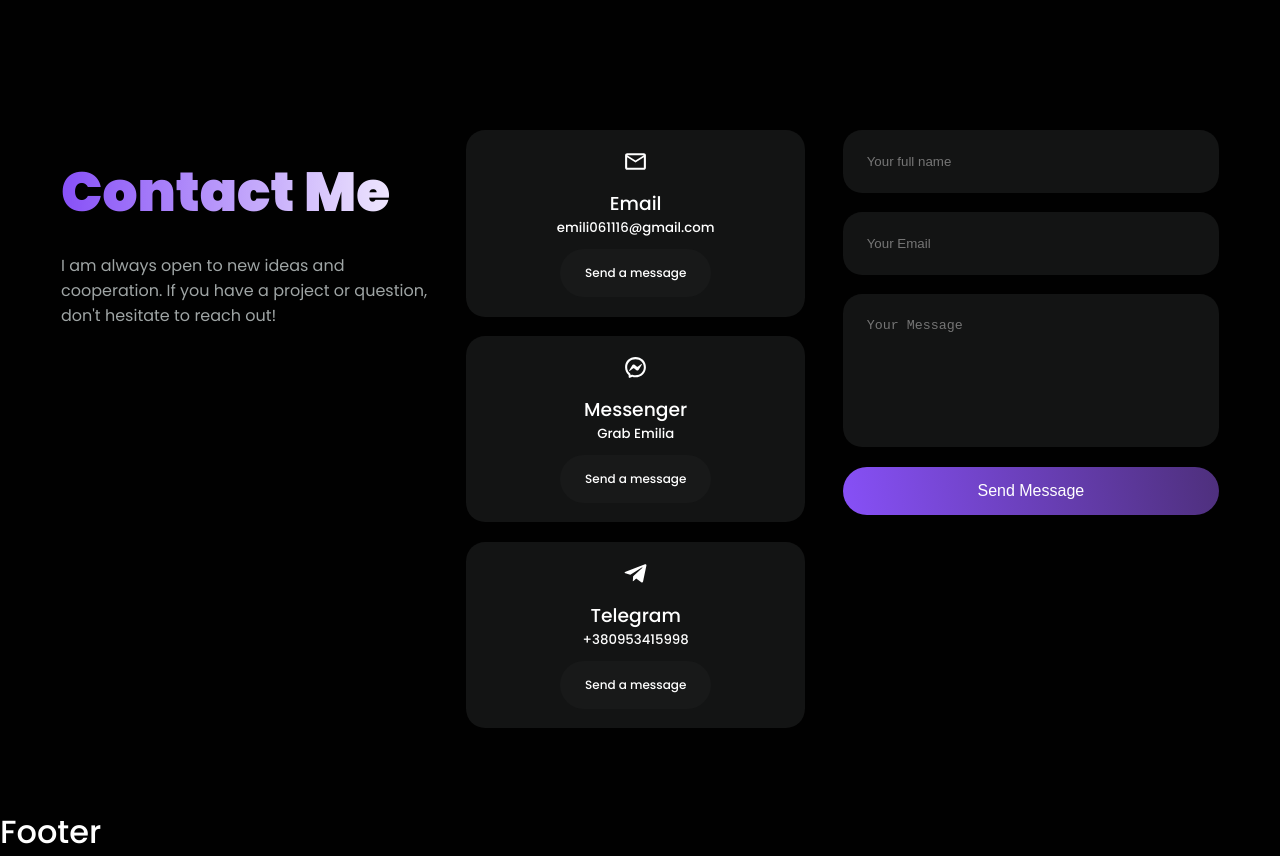
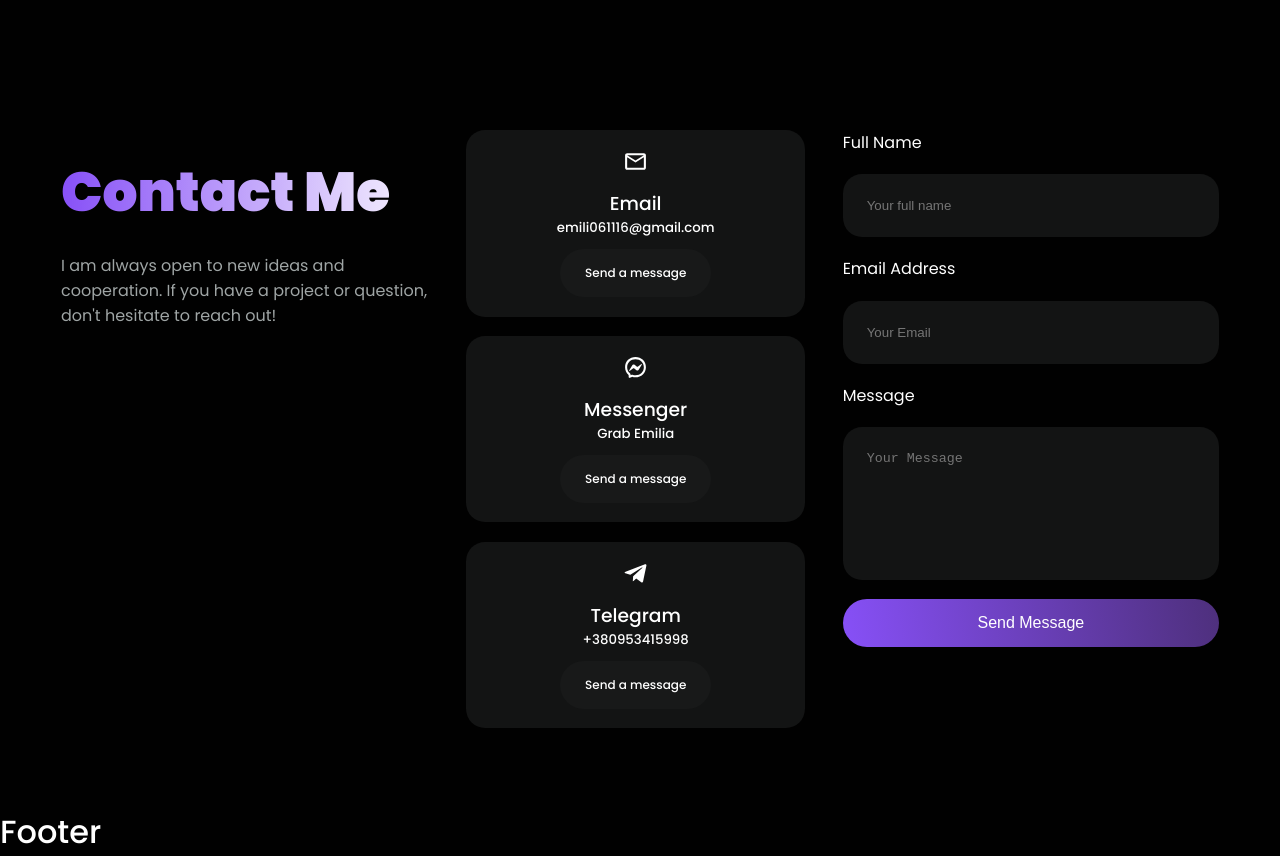
Before and after one commit to milunchik/portfolio, a React (Create React App) app: page / in a window 1280 px wide. Shown: the part 3740-4596 px from the top of the page. Built offline with nearby package versions, Linux system fonts and the light colour scheme.

Commit message:
contact form

```diff
--- a/package.json
+++ b/package.json
@@ -3,6 +3,7 @@
   "version": "0.1.0",
   "private": true,
   "dependencies": {
+    "@formspree/react": "^2.5.1",
     "@testing-library/jest-dom": "^5.14.1",
     "@testing-library/react": "^13.0.0",
     "@testing-library/user-event": "^13.2.1",
--- a/src/components/Contact/index.jsx
+++ b/src/components/Contact/index.jsx
@@ -3,8 +3,15 @@ import "./Contact.css";
 import { MdOutlineEmail } from "react-icons/md";
 import { RiMessengerLine } from "react-icons/ri";
 import { FaTelegramPlane } from "react-icons/fa";
+import { useForm, ValidationError } from "@formspree/react";
 
 const Contact = () => {
+  const [state, handleSubmit] = useForm("mgvwklyy");
+
+  if (state.succeeded) {
+    return <p>Thanks for reaching out! I will get back to you soon.</p>;
+  }
+
   return (
     <section id="contact">
       <div className="section__wrapper contact__container">
@@ -58,26 +65,50 @@ const Contact = () => {
             </article>
           </div>
 
-          <form>
+          <form onSubmit={handleSubmit}>
+            <label htmlFor="name">Full Name</label>
             <input
+              id="name"
               type="text"
               name="name"
               placeholder="Your full name"
               required
             />
+            <ValidationError prefix="Name" field="name" errors={state.errors} />
+
+            <label htmlFor="email">Email Address</label>
             <input
+              id="email"
               type="email"
               name="email"
               placeholder="Your Email"
               required
             />
+            <ValidationError
+              prefix="Email"
+              field="email"
+              errors={state.errors}
+            />
+
+            <label htmlFor="message">Message</label>
             <textarea
+              id="message"
               name="message"
               rows={7}
               placeholder="Your Message"
               required
             ></textarea>
-            <button type="submit" className="btn btn__primary">
+            <ValidationError
+              prefix="Message"
+              field="message"
+              errors={state.errors}
+            />
+
+            <button
+              type="submit"
+              disabled={state.submitting}
+              className="btn btn__primary"
+            >
               Send Message
             </button>
           </form>
```
Also changed, not shown: 1 other file (tests, documents, lock files or other folders).
